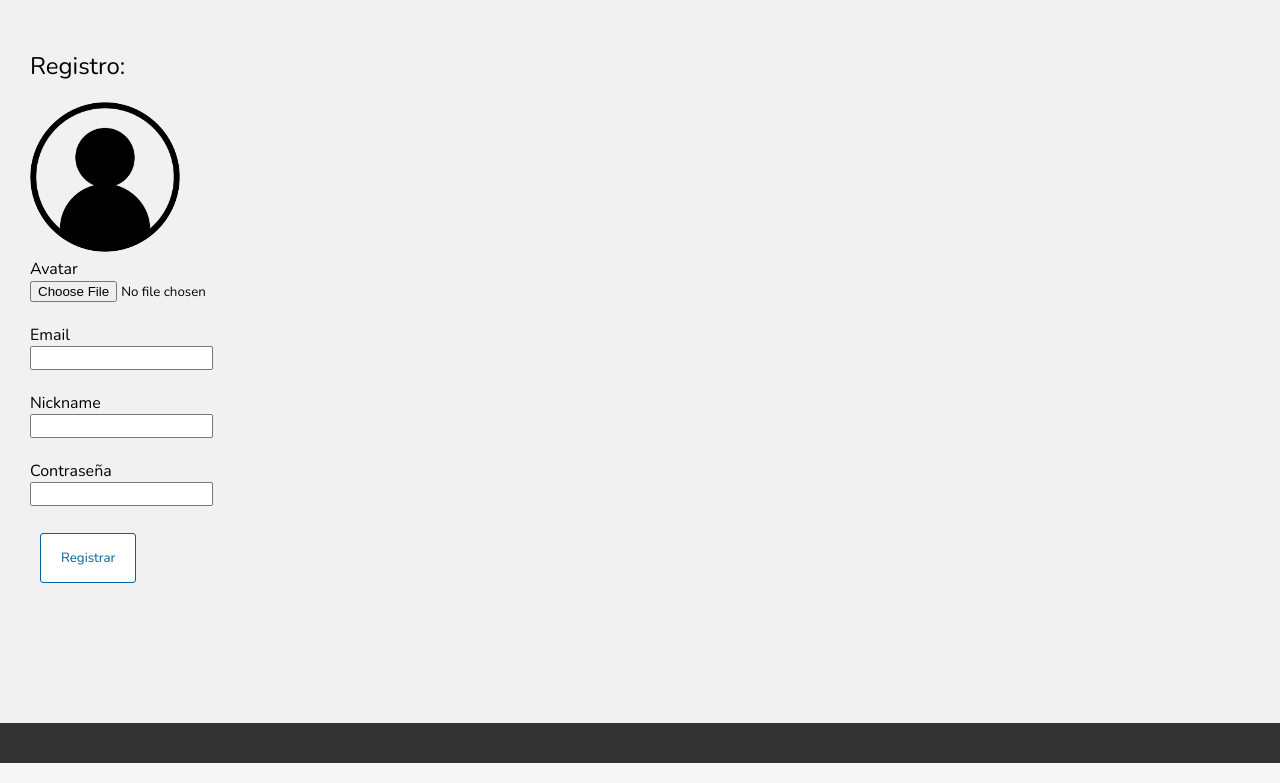
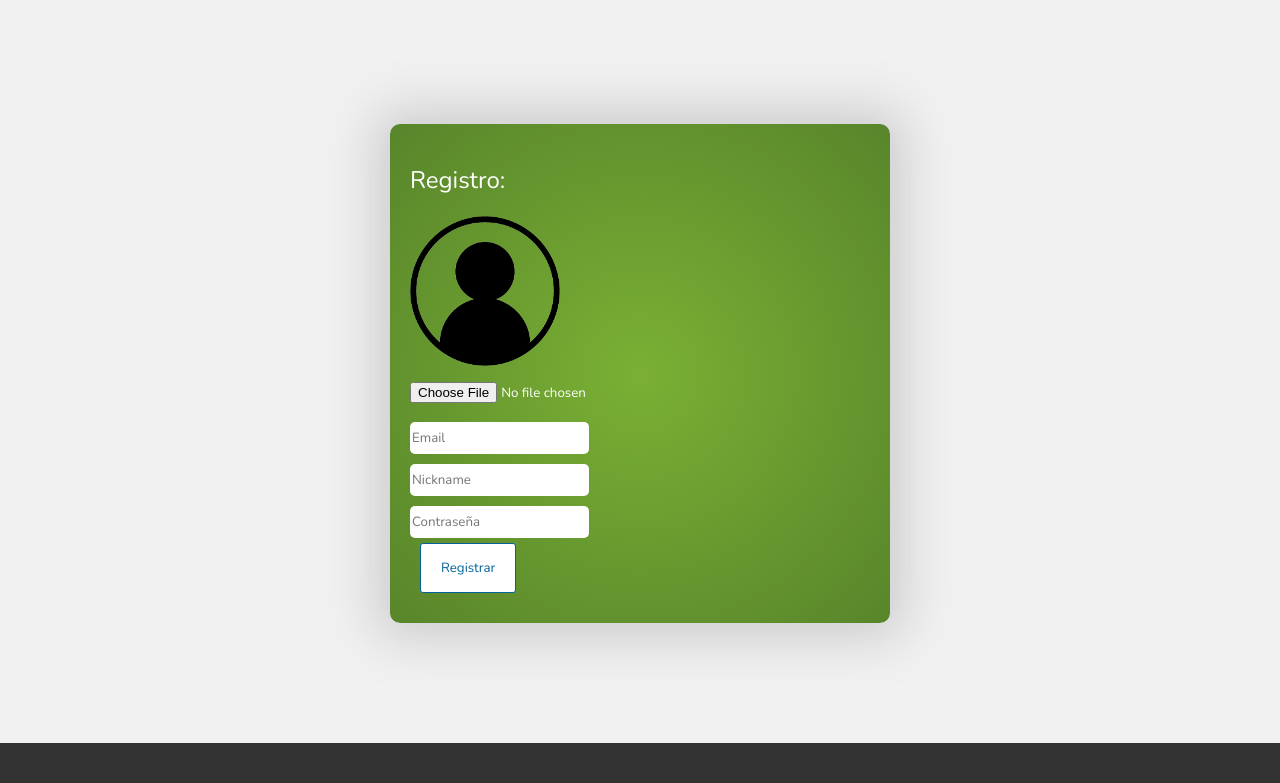
Before and after one commit to fvameric/php_login, a PHP site: page /identificacion/registro.php in a window 1280 px wide. Shown: the part 60-843 px from the top of the page. Run offline with PHP 8.4, Linux system fonts and the light colour scheme.

Commit message:
estilos formularios

```diff
--- a/crud_plantas/pagina_creacion.php
+++ b/crud_plantas/pagina_creacion.php
@@ -40,7 +40,7 @@ if (isset($_SESSION['userSession'])) {
 </head>
 
 <body>
-<div class='header'>
+    <div class='header'>
         <?php include_once('../html_header/navbar.php'); ?>
     </div>
 
@@ -59,7 +59,7 @@ if (isset($_SESSION['userSession'])) {
     </div>
 
     <div class="content-wrapper">
-        <div class="content">
+        <div class="crear-nuevo-usuario">
             <h1>Crear planta nueva:</h1>
             <form id="formRegistro" action="gestion_creacion.php" method="POST" enctype="multipart/form-data">
                 <label>Nombre</label><br>
--- a/crud_users/pagina_creacion.php
+++ b/crud_users/pagina_creacion.php
@@ -56,7 +56,6 @@ if (isset($_SESSION['userSession'])) {
         <a href="pagina_creacion.php">Creación de usuarios</a>
     </div>
 
-    <div class="content">
     <div class="crear-nuevo-usuario">
         <h2>Crear usuario nuevo:</h2>
 
@@ -76,7 +75,6 @@ if (isset($_SESSION['userSession'])) {
             <button type="submit" name="submit" value="Registrarse">Registrar</button>
         </form>
     </div>
-    </div>
 
     <div class="espacio"></div>
     <?php include_once('../html_footer/footer.php'); ?>
--- a/identificacion/registro.php
+++ b/identificacion/registro.php
@@ -25,19 +25,11 @@
             <h2>Registro:</h2>
 
             <form id="formRegistro" action="gestion_registro.php" method="POST" enctype="multipart/form-data">
-                <div id="preview" class="avatar-perfil"><img src="/images/avatardefault.png" ></div>
-
-                <label>Avatar</label><br>
-                <input onChange="previsualizar(this)" type="file" name="file" id="#imagen"><br><br>
-
-                <label>Email</label><br>
-                <input type="email" name="email"><br><br>
-
-                <label>Nickname</label><br>
-                <input type="text" name="nickname"><br><br>
-
-                <label>Contraseña</label><br>
-                <input type="password" name="password"><br><br>
+                <div id="preview" class="avatar-perfil"><img src="/images/avatardefault.png"></div>
+                <input onChange="previsualizar(this)" type="file" name="file" id="#imagen" placeholder="Avatar"><br>
+                <input type="email" name="email" placeholder="Email"><br>
+                <input type="text" name="nickname" placeholder="Nickname"><br>
+                <input type="password" name="password" placeholder="Contraseña"><br>
 
                 <button type="submit" name="submit" value="Registrarse">Registrar</button>
             </form>
--- /dev/null
+++ b/plantas.xml
@@ -0,0 +1,2 @@
+<?xml version="1.0"?>
+<xml><planta><id>9</id></planta><planta><id>11</id></planta><planta><id>17</id></planta><planta><id>18</id></planta><preserveWhiteSpace></preserveWhiteSpace><formatOutput>1</formatOutput></xml>
--- a/styles/global.css
+++ b/styles/global.css
@@ -340,6 +340,11 @@ input:not(:checked)~#collapse-menu {
     padding: 5px 10px;
 }
 
+/* Página modificar plantas */
+
+.form-modificar {
+    padding: 10px;
+}
 
 /* Página modificar user */
 
@@ -1025,3 +1030,30 @@ input:not(:checked)~#collapse-menu {
 .div-crud-usuarios {
     display: flex;
 }
+
+/* pagina registro */
+
+.crear-nuevo-usuario {
+    max-width: 460px;
+    margin: 0 auto;
+    background-color: #ebebeb;
+    padding: 20px;
+    border-radius: 10px;
+    color: #FFF;
+    background: radial-gradient(circle, rgba(122, 176, 52, 1) 0%, rgba(88, 133, 43, 1) 100%);
+    -webkit-box-shadow: 0px 0px 50px 15px rgba(0, 0, 0, 0.3);
+    box-shadow: 0px 0px 50px 15px rgba(121, 121, 121, 0.3);
+}
+
+.crear-nuevo-usuario {
+    margin-top: 10%;
+}
+
+.crear-nuevo-usuario input {
+    width: auto;
+    height: 30px;
+    margin-top: 10px;
+    border-radius: 5px;
+    border: 0 solid;
+
+}
```
Also changed, not shown: crud_users/pagina_modificacion.php (+4 -3 lines), exports/tienda.sql. Lines whose indentation alone changed are shown as unchanged.
